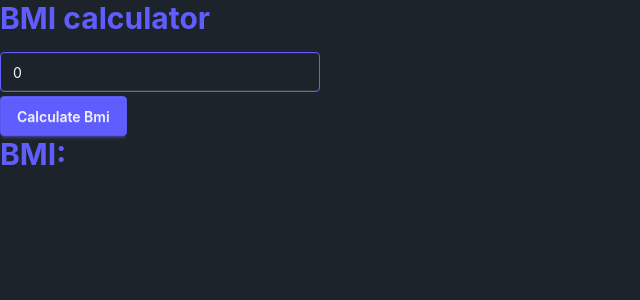
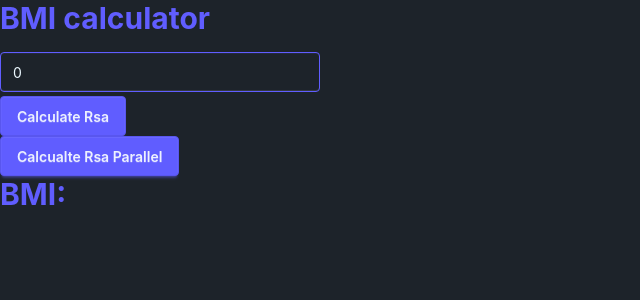
Before and after one commit to DigitalSignature-Project/DigitalSignature, a React (Vite) app in the folder frontend/: page / in a window 1280 px wide. Shown: the top 300 px of the page, without its empty margins (0-640 px from the left). Built offline with nearby package versions, Linux system fonts and the light colour scheme.

Commit message:
DS-06 add buttons and endpoints

```diff
--- a/frontend/src/App.tsx
+++ b/frontend/src/App.tsx
@@ -1,7 +1,7 @@
 import type { JSX } from "react";
 import { useState } from "react";
 
-import { BmiButton } from "./components/BmiButton";
+import { RsaBtn, RsaParallelBtn } from "./components/BmiButton";
 import { BmiHeader } from "./components/BmiHeader";
 import { BmiResult } from "./components/BmiResult";
 import { BmiInputs } from "./components/BmiInputs";
@@ -11,7 +11,7 @@ export const App = (): JSX.Element => {
   const [bmi, setBmi] = useState<string>("BMI");
   const [bits, setBits] = useState<number | string>("0");
 
-  const calculateBmi = async () => {
+  const calculateRsa = async () => {
     setClicked(!clicked);
 
     const response = await fetch(
@@ -27,14 +27,33 @@ export const App = (): JSX.Element => {
 
     const data: { key_pub: string; key_priv: string; key_module: string } =
       await response.json();
-    setBmi(`BMI: ${data.key_pub}`);
+    setBmi(`Na jednym watku: ${data.key_pub}`);
+  };
+
+  const calculateRsaParallel = async () => {
+    const response = await fetch(
+      "http://127.0.0.1:8000/api/rsa_generate_keys_parallel",
+      {
+        method: "POST",
+        headers: { "Content-Type": "application/json" },
+        body: JSON.stringify({
+          bits: Number(bits),
+          threads: Number(4),
+        }),
+      },
+    );
+
+    const data: { key_pub: string; key_priv: string; key_module: string } =
+      await response.json();
+    setBmi(`Na 4 watkach: ${data.key_pub}`);
   };
 
   return (
     <>
       <BmiHeader />
       <BmiInputs bits={bits} setBits={setBits} />
-      <BmiButton onClick={calculateBmi} clicked={clicked} />
+      <RsaBtn onClick={calculateRsa} clicked={clicked} />
+      <RsaParallelBtn onClick={calculateRsaParallel} />
       <BmiResult bmi={bmi} />
     </>
   );
--- a/frontend/src/components/BmiButton.tsx
+++ b/frontend/src/components/BmiButton.tsx
@@ -1,19 +1,32 @@
 import { type JSX } from "react";
 
-type BmiButtonProps = {
+type RsaBtnProps = {
   onClick: () => void;
   clicked: boolean;
 };
 
-export const BmiButton = ({
-  onClick,
-  clicked,
-}: BmiButtonProps): JSX.Element => {
+type RsaParallelBtnProps = {
+  onClick: () => void;
+};
+
+export const RsaBtn = ({ onClick, clicked }: RsaBtnProps): JSX.Element => {
   return (
     <p>
       <button onClick={onClick} className="btn btn-primary">
-        {clicked ? "Calculate BMI" : "Calculate Bmi"}
+        {clicked ? "Calculate RSA" : "Calculate Rsa"}
       </button>
     </p>
   );
 };
+
+export const RsaParallelBtn = ({
+  onClick,
+}: RsaParallelBtnProps): JSX.Element => {
+  return (
+    <p>
+      <button onClick={onClick} className="btn btn-primary">
+        Calcualte Rsa Parallel
+      </button>
+    </p>
+  );
+};
```
Also changed, not shown: 2 other files (tests, documents, lock files or other folders).
